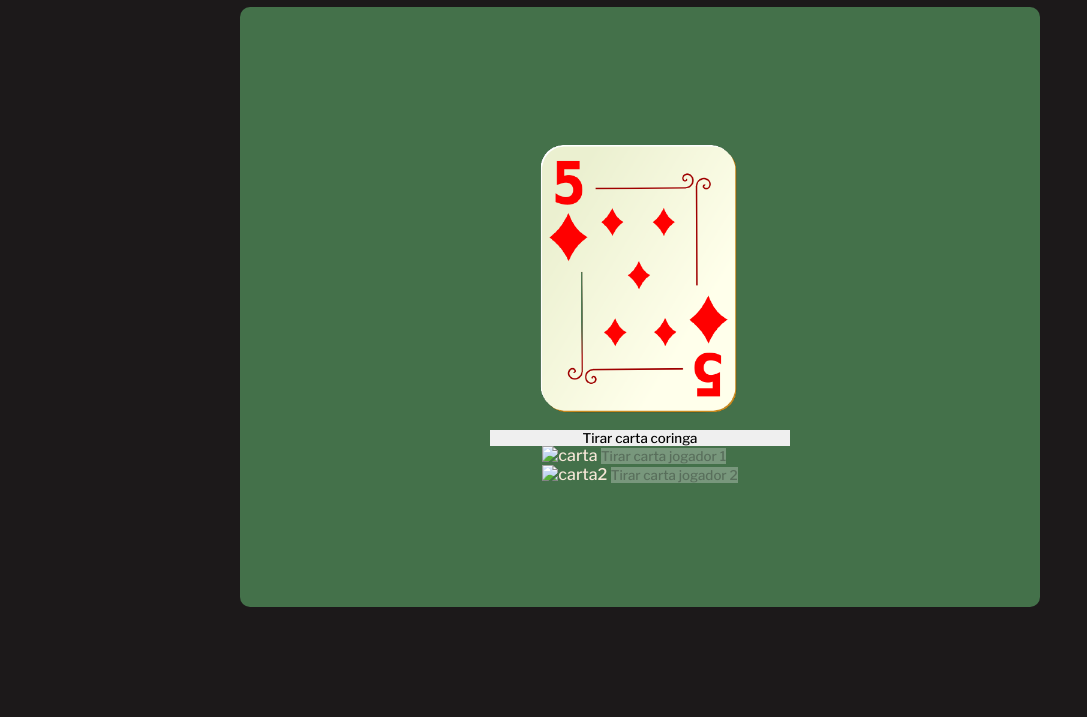
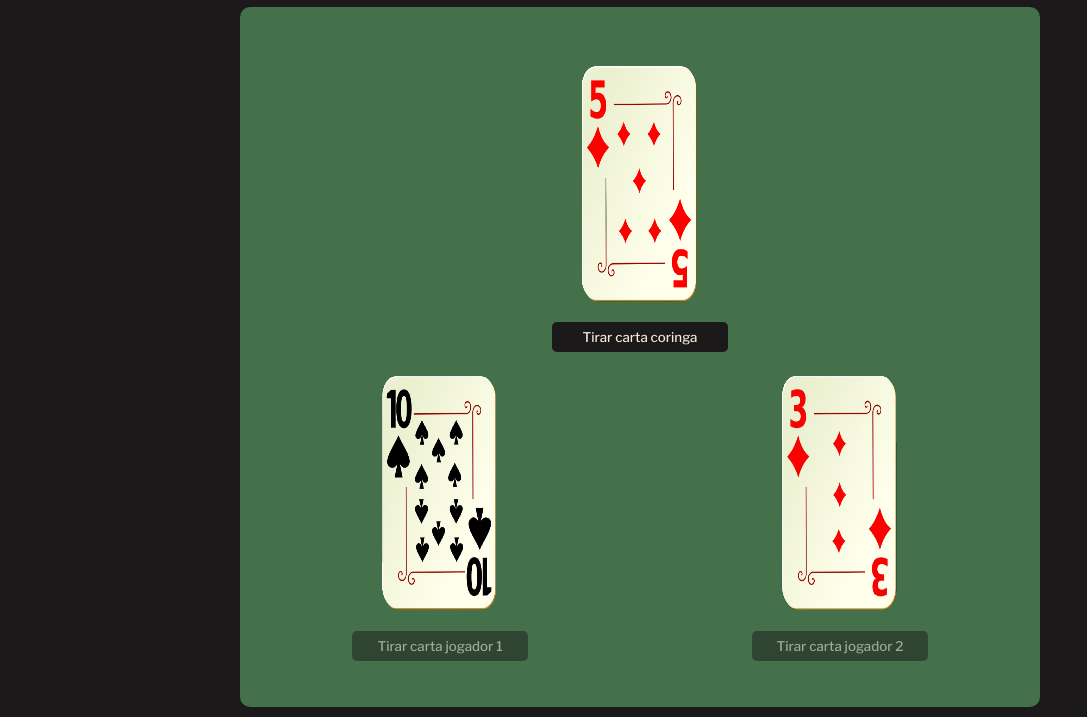
Before and after one commit to Higor-Santanna/jogo-de-cartas, a plain HTML site: page index.html in a window 1280 px wide. Shown: the part 561-1278 px from the top of the page, without its empty margins (0-1087 px from the left). Before the commit the page ends 1178 px from the top, so only its background shows below. Drawn offline with nearby package versions, Linux system fonts and the light colour scheme.

Commit message:
Atualização dia 13/04/2023 - Foram atualiazados o layout do jogo e adicionado mais um comando no JS que retire a class DISABLED dos botões dos jogadores e adiciona a ACTIVE.

```diff
--- a/css/reset.css
+++ b/css/reset.css
@@ -2,6 +2,7 @@
     margin: 0;
     padding: 0;
     border: 0;
+    border: none;
     box-sizing: border-box;
     list-style: none;
     font-family: 'Libre Franklin', sans-serif;
--- a/css/style.css
+++ b/css/style.css
@@ -79,7 +79,7 @@ body{
 
 .centralize-backgroud-cards .backgroud-cards{
     width: 800px;
-    height: 600px;
+    height: 700px;
     background-color: var(--background-cards);
     border-radius: 10px;
     display: flex;
@@ -91,9 +91,42 @@ body{
 .centralize-backgroud-cards .backgroud-cards .joker-card{
     display: flex;
     flex-direction: column;
+    gap: 5px;
 }
 
-.centralize-backgroud-cards .backgroud-cards .joker-card img{
-    width: 300px;
-    height: 300px;
+.centralize-backgroud-cards .backgroud-cards img{
+    width: 176px;
+    height: 264px;
 }
+
+.centralize-backgroud-cards .backgroud-cards button{
+    width: 176px;
+    height: 30px;
+    border-radius: 5px;
+    background-color: var(--background);
+    color: var(--primary-text-color);
+    cursor: pointer;
+    font-weight: 500;
+}
+
+.centralize-backgroud-cards .backgroud-cards .card-players{
+    display: flex;
+    width: 100%;
+    justify-content: space-around;
+    align-items: center;
+    margin-top: 10px;
+}
+
+.centralize-backgroud-cards .backgroud-cards .card-players div{
+    display: flex;
+    flex-direction: column;
+    gap: 5px;
+}
+
+.centralize-backgroud-cards .backgroud-cards .card-players div .disabled{
+    opacity: 0.5;
+}
+
+.centralize-backgroud-cards .backgroud-cards .card-players div .active{
+    opacity: 1;
+}
--- a/index.html
+++ b/index.html
@@ -65,14 +65,14 @@
                 <button id="tirar-carta-coringa">Tirar carta coringa</button>
             </div>
 
-            <div>
+            <div class="card-players">
                 <div>
-                    <img id="carta" src="./images/1-removebg-preview.pn" alt="carta">
-                    <button id="tirar-carta-jogador-1" disabled class="botao-tirar-carta">Tirar carta jogador 1</button>
+                    <img id="primeira-carta" src="./images/2-removebg-preview.png" alt="carta">
+                    <button id="tirar-carta-jogador-1" disabled class="botao-tirar-carta disabled">Tirar carta jogador 1</button>
                 </div>
                 <div>
-                    <img id="segunda-carta" src="./images/9-de-espadas.avif" alt="carta2">
-                    <button id="tirar-carta-jogador-2" disabled class="botao-tirar-carta">Tirar carta jogador 2</button>
+                    <img id="segunda-carta" src="./images/3-removebg-preview.png" alt="carta2">
+                    <button id="tirar-carta-jogador-2" disabled class="botao-tirar-carta disabled">Tirar carta jogador 2</button>
                 </div>
             </div>
         </div>
--- a/scripts/index.js
+++ b/scripts/index.js
@@ -10,6 +10,8 @@ botaoCoringa.addEventListener('click', () => {
     tirarCartaCoringa()
     tirarCarta.forEach((botao) => {
         botao.removeAttribute('disabled')
+        botao.classList.remove("disabled")
+        botao.classList.add("active")
     })
 })
 
@@ -44,7 +46,7 @@ async function tirarCartaJogador1() {
     const carta = await gerarCarta()
     cardJogador1.setCardJogador1(carta)
     const imagemCarta1 = cardJogador1.image
-    document.getElementById('carta').src = imagemCarta1
+    document.getElementById('primeira-carta').src = imagemCarta1
 
     nipeDaCarta(cardJogador1)
     descobrirForcaDaCarta(cardJogador1)
@@ -134,10 +136,10 @@ async function compararCartas(jogador1, jogador2, coringa) {
         } else if (jogador1.value < jogador2.value){
             alertWinner('jogador 2')
 
-        } else if(jogador1.value == jogador2.value){
+        } else if(jogador1.value === jogador2.value){
             alertTie()
         }
-    }, 10000)
+    }, 4000)
 }
 
 function alertWinner(jogador) {
```
